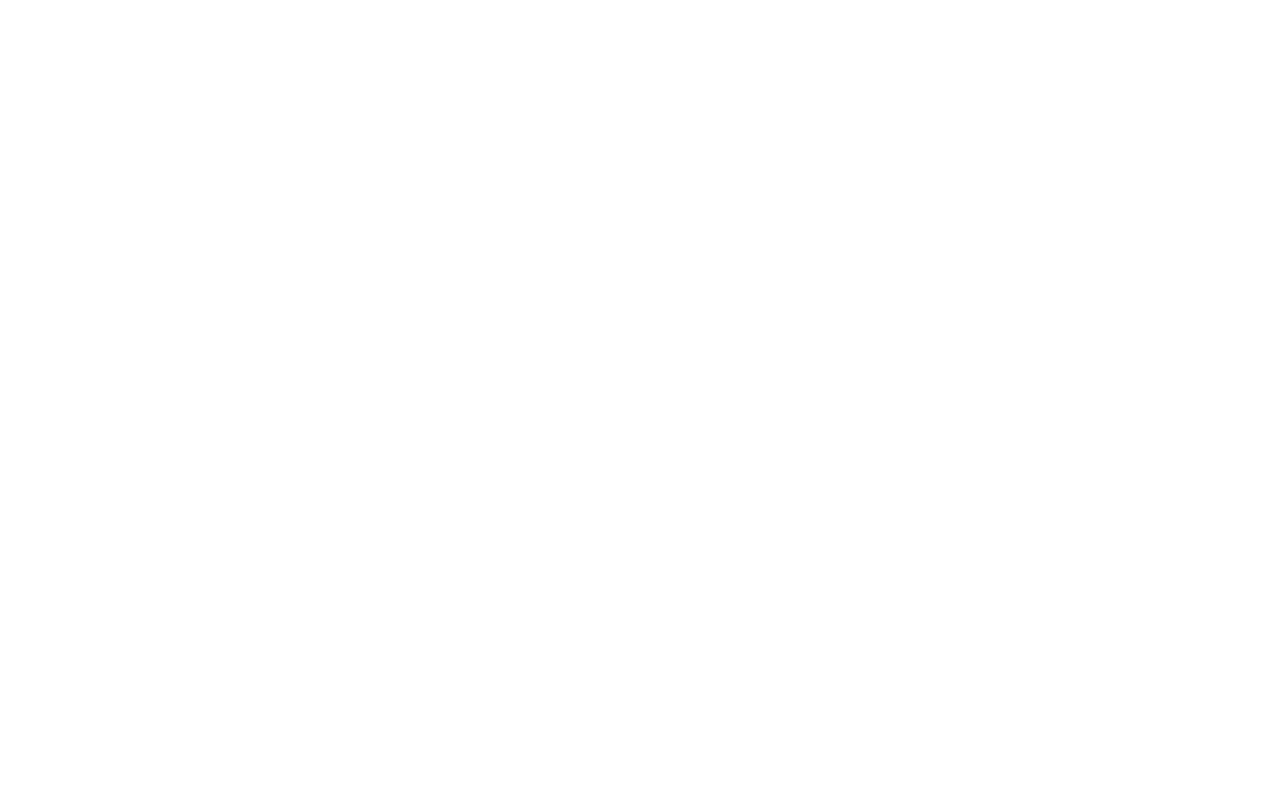
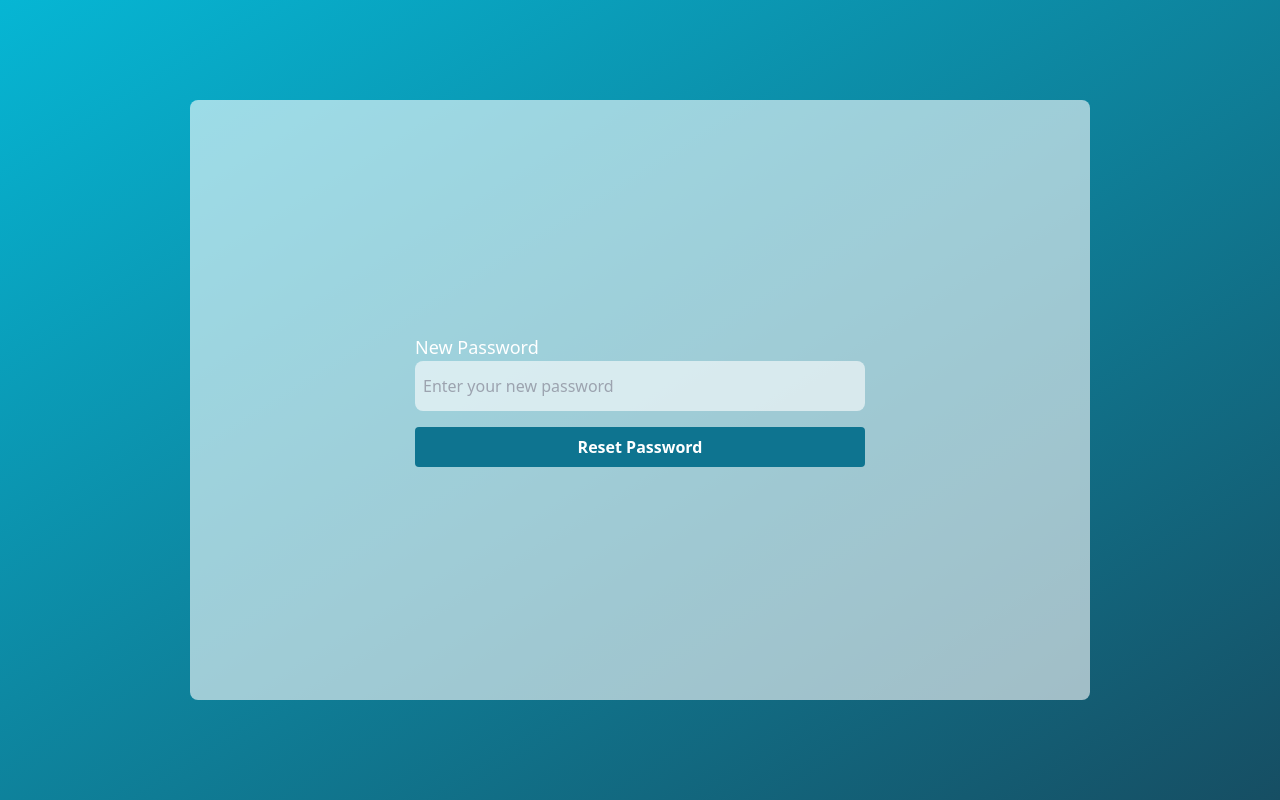
Before and after one commit to igormooura/auth-system, a React (Vite) app in the folder frontend/: page /reset-password in a window 1280 px wide. Before the commit this address had no page. Built offline with nearby package versions, Linux system fonts and the light colour scheme.

Commit message:
feat: 1st prototype of reset password page

```diff
--- a/frontend/src/App.tsx
+++ b/frontend/src/App.tsx
@@ -4,6 +4,7 @@
 import Home from "./pages/Home";
 import Edit from "./pages/Edit";
 import ForgotPassowrd from "./pages/ForgotPassowrd";
+import ResetPassword from "./pages/ResetPassword";
 
 function App() {
   return (
@@ -14,6 +15,7 @@
         <Route path="/home" element= {<Home/>}> </Route>
         <Route path="/edit" element={<Edit/>}></Route>
         <Route path="/forgotpassword" element={<ForgotPassowrd/>}/>
+        <Route path="/reset-password" element={<ResetPassword/>}/>
       </Routes>
     </BrowserRouter>
   );
--- /dev/null
+++ b/frontend/src/pages/ResetPassword.tsx
@@ -0,0 +1,78 @@
+import { useState } from "react";
+import { useSearchParams } from "react-router-dom";
+import Inputs from "../components/Inputs/Inputs";
+import axios from "axios";
+
+const ResetPassword = () => {
+  const [password, setPassword] = useState("");
+  const [message, setMessage] = useState("");
+  const [error, setError] = useState("");
+  const [searchParams] = useSearchParams();
+
+  const token = searchParams.get("token");
+
+  const handleReset = async (e: React.FormEvent) => {
+    e.preventDefault();
+    setMessage("");
+    setError("");
+
+    if (!token) {
+      setError("Invalid or expired token.");
+      return;
+    }
+
+    try {
+      const response = await axios.post("http://localhost:4000/reset-password", {
+        token,
+        password,
+      });
+
+      setMessage(response.data.message);
+      setPassword("");
+    } catch (error) {
+      if (axios.isAxiosError(error)) {
+        setError("Failed to reset password. Please try again.");
+      } else {
+        setError("An unexpected error occurred.");
+      }
+    }
+  };
+
+  return (
+    <div className="bg-gradient-to-tl from-cyan-900 to-cyan-500 min-h-screen flex items-center justify-center p-4">
+      <div className="w-full max-w-[900px] h-auto md:h-[600px] sm:h-[600px] rounded-lg p-4 bg-white bg-opacity-60 flex flex-col md:flex-row items-center justify-center gap-4">
+        <form onSubmit={handleReset} className="w-full max-w-[450px] flex-col">
+          <label className="block text-lg text-white text-left">New Password</label>
+          <Inputs
+            type="password"
+            placeholder="Enter your new password"
+            value={password}
+            onChange={(e) => setPassword(e.target.value)}
+            required
+          />
+
+          <button
+            type="submit"
+            className="mt-4 w-full bg-cyan-700 hover:bg-cyan-800 text-white font-bold py-2 px-4 rounded"
+          >
+            Reset Password
+          </button>
+
+          {message && (
+            <p className="mt-4 text-white text-center bg-green-600 rounded py-2 px-2">
+              {message}
+            </p>
+          )}
+
+          {error && (
+            <p className="mt-4 text-white text-center bg-red-600 rounded py-2 px-2">
+              {error}
+            </p>
+          )}
+        </form>
+      </div>
+    </div>
+  );
+};
+
+export default ResetPassword;
```
